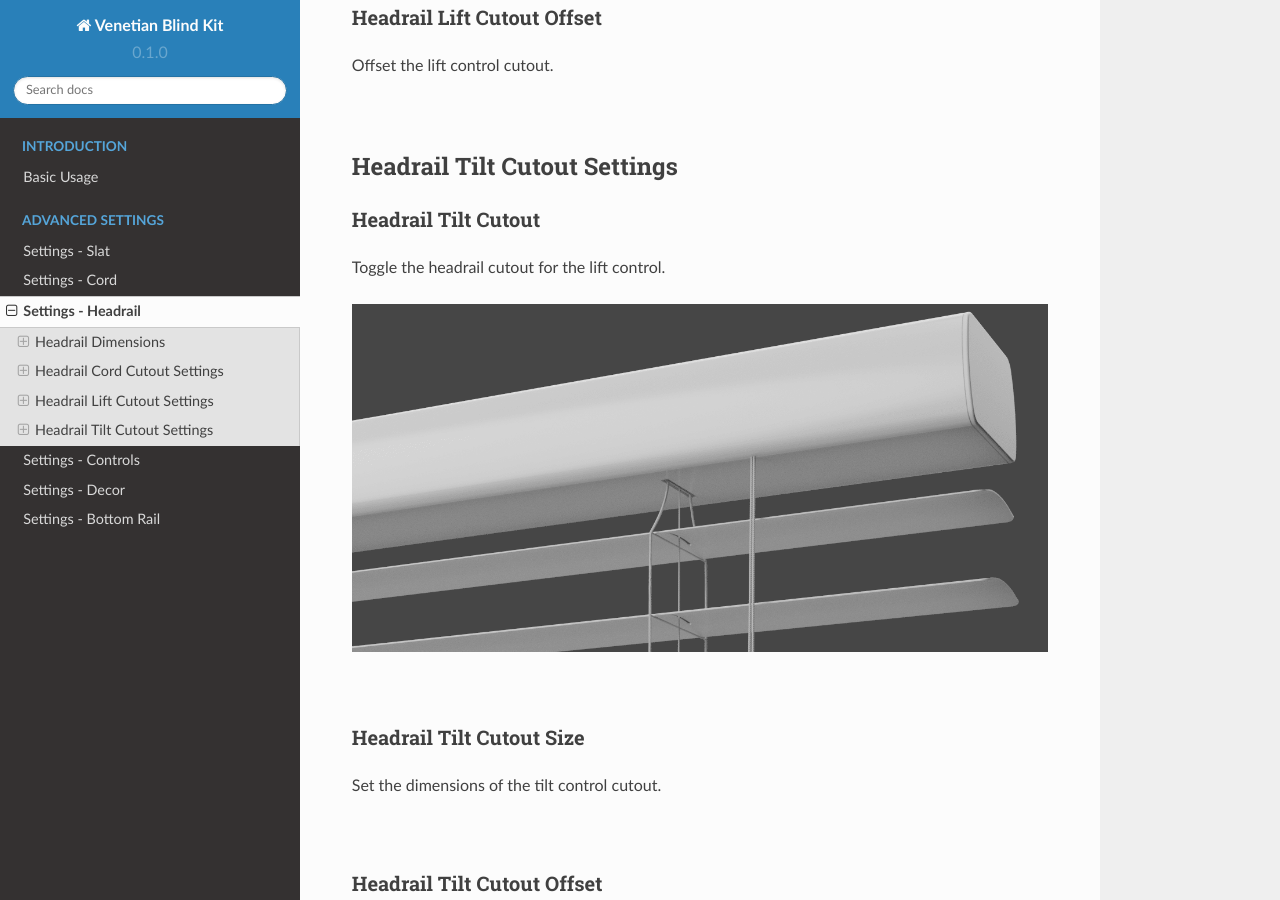
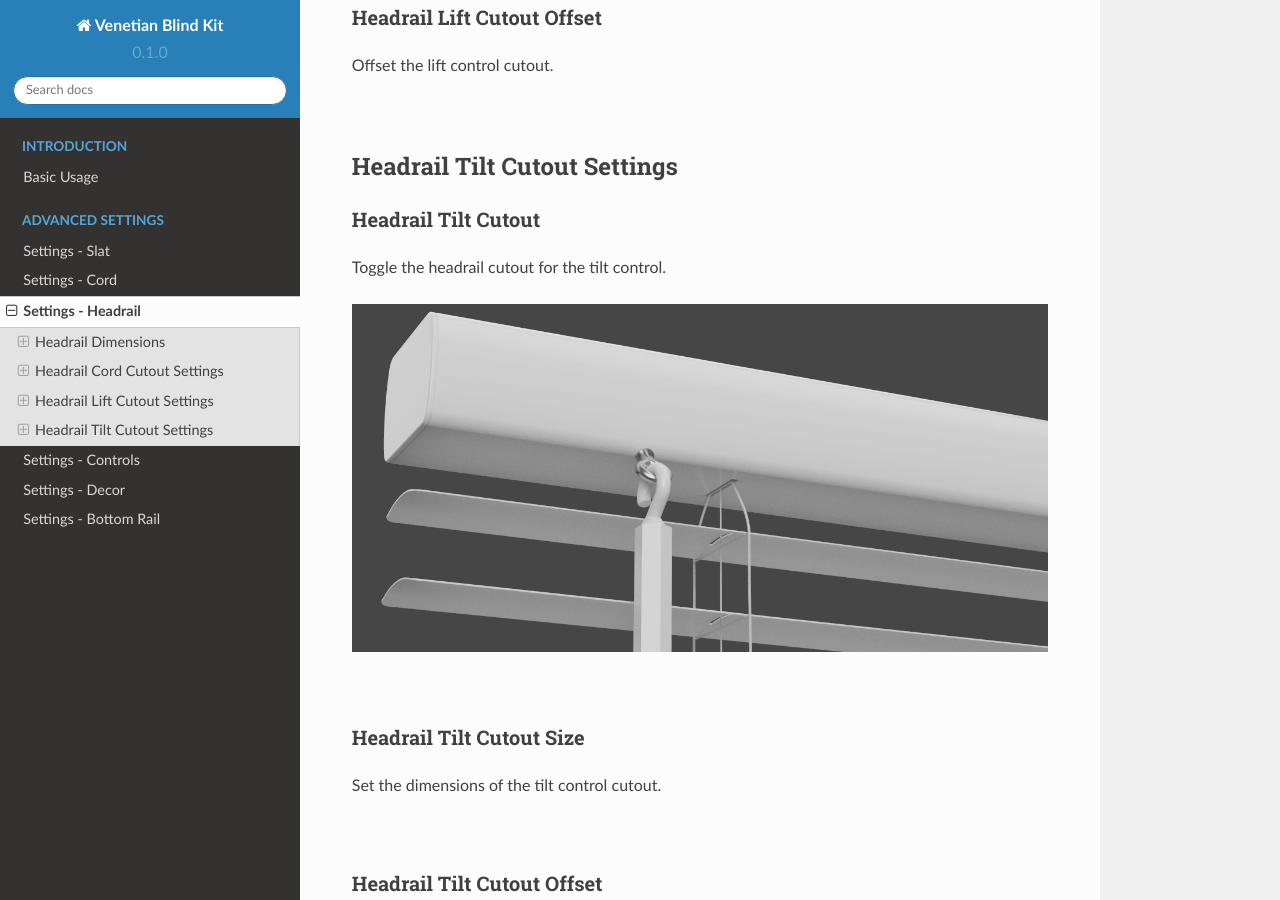
Before and after one commit to imperfectlink/VenetianBlindKit, a Sphinx documentation site: the page built from docs/source/headrail.rst, in a window 1280 px wide and 900 px high, scrolled down 4510 px. Built offline with Sphinx 7.4.7 and the Read the Docs theme 2.0.0, drawn with Linux system fonts in a browser that asks for light colours.

Commit message:
Update headrail.rst

```diff
--- a/docs/source/headrail.rst
+++ b/docs/source/headrail.rst
@@ -109,9 +109,9 @@ Headrail Tilt Cutout Settings
 Headrail Tilt Cutout
 ----
 
-Toggle the headrail cutout for the lift control.
+Toggle the headrail cutout for the tilt control.
 
-.. image:: img/VBK_HeadrailLiftCutout.gif
+.. image:: img/VBK_HeadrailTiltCutout.gif
 
 |
 
```
